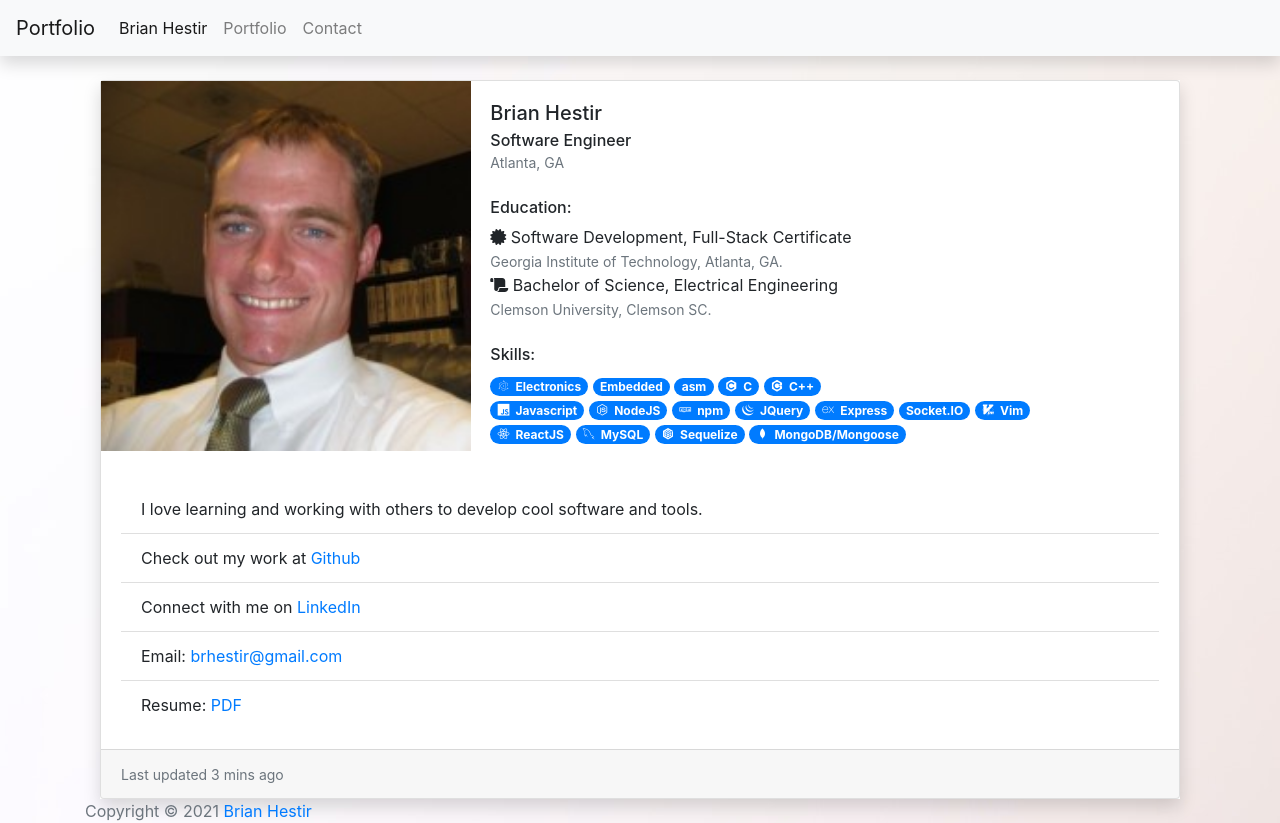
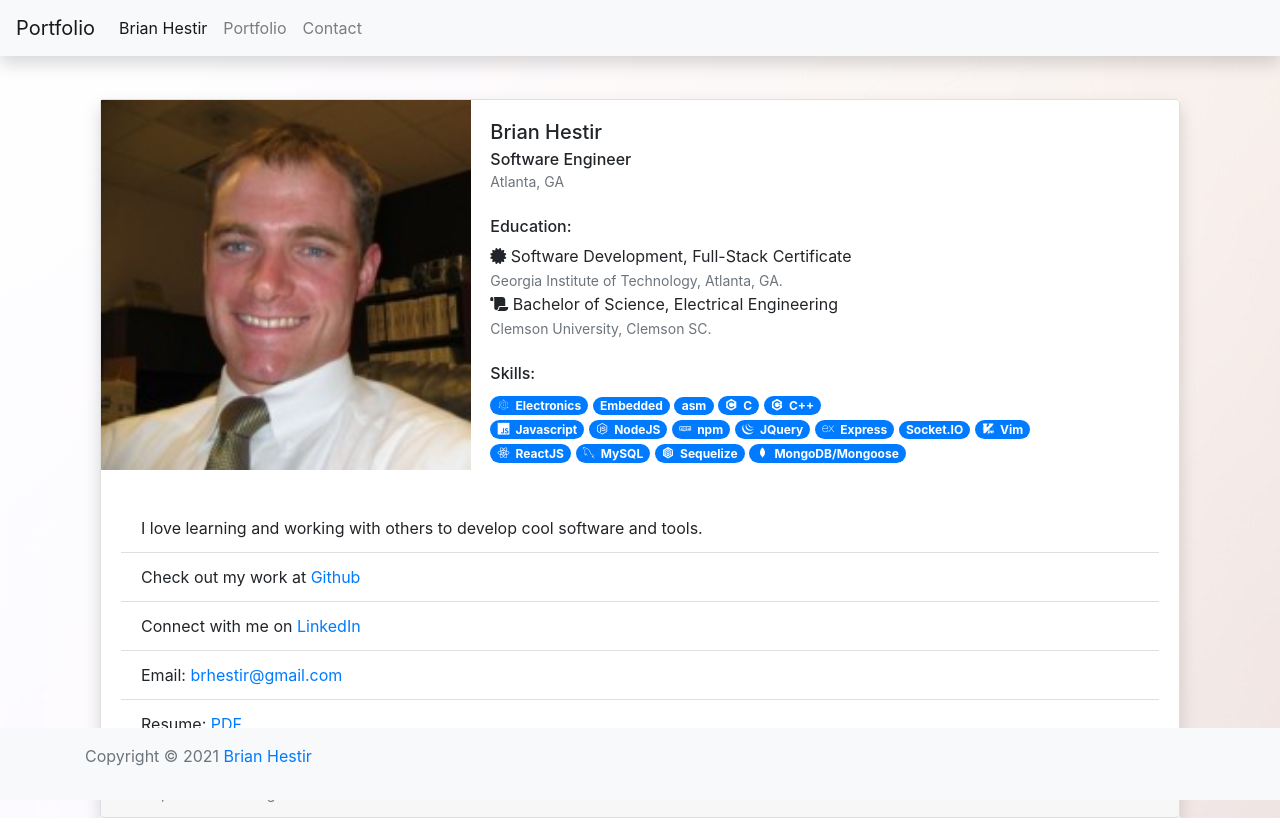
Before and after one commit to brhestir/react-portfolio, a React (Create React App) app: page /#/aboutme in a window 1280 px wide. Built offline with nearby package versions, Linux system fonts and the light colour scheme.

Commit message:
Added sticky header and footer with correct z-index

```diff
--- a/src/App.js
+++ b/src/App.js
@@ -13,7 +13,7 @@ function App() {
       <div>
         <Header />
 				<br/>
-        <Container>
+        <Container className="z-index-n1">
           <Route exact path="/" component={Portfolio} />
           <Route exact path="/aboutme" component={AboutMe} />
           <Route exact path="/portfolio" component={Portfolio} />
--- a/src/components/Footer/Footer.jsx
+++ b/src/components/Footer/Footer.jsx
@@ -2,10 +2,9 @@ import React from "react";
 
 const Footer = () => {
   return (
-    <>
-      <div class="footer">
-        <div class="container footer-top"></div>
-        <div class="container footer-bottom">
+    <div>
+      <div class="footer mt-auto py-3 bg-light" style={{position: "fixed", bottom: 0, width: "100%"}}>
+        <div class="container">
 				<address class="text-muted">
 						Copyright &copy; 2021{" "}
 						<a href="https://www.linkedin.com/in/brian-hestir-9743336">
@@ -14,7 +13,7 @@ const Footer = () => {
           </address>
 				</div>
       </div>
-    </>
+    </div>
   );
 };
 
--- a/src/components/Header/Header.jsx
+++ b/src/components/Header/Header.jsx
@@ -4,7 +4,7 @@ import { Link } from "react-router-dom";
 const Header = () => {
   return (
     <div>
-      <nav className="navbar navbar-expand-lg navbar-light bg-light shadow bg-body">
+      <nav className="navbar navbar-expand-lg navbar-light bg-light shadow bg-body" style={{position: "fixed", top: "0px", width: "100%", zIndex: 1}}>
         <Link className="navbar-brand" to="/">
           Portfolio
         </Link>
--- a/src/pages/AboutMe.js
+++ b/src/pages/AboutMe.js
@@ -5,7 +5,7 @@ import ProfileCard from "../components/ProfileCard/ProfileCard"
 const Home = () => {
 	return (
 		<>
-			<div className="container" id="container-background">
+			<div className="container" style={{position: "relative", top: "75px"}}>
 				<ProfileCard />
 			</div>
 		</>
--- a/src/pages/Contact.js
+++ b/src/pages/Contact.js
@@ -3,7 +3,7 @@ import React from 'react';
 const Contact = () => {
 	return (
 		<>
-			<div className="container" id="container-background">
+			<div className="container" style={{position: "relative", top: "75px"}}>
 				<div className="card-group shadow bg-body rounded">
 					<div className="card" id="card-content-box">
 						<div className="card-header">
--- a/src/pages/Portfolio.js
+++ b/src/pages/Portfolio.js
@@ -4,7 +4,7 @@ import ProjectsContainer from "../components/ProjectsContainer/ProjectsContainer
 const Portfolio = () => {
 	return (
 		<div>
-			<div className="container">
+			<div className="container" style={{position: "relative", top: "75px"}}>
 				<ProjectsContainer />
 			</div>
 		</div>
```
Lines whose indentation alone changed are shown as unchanged.
